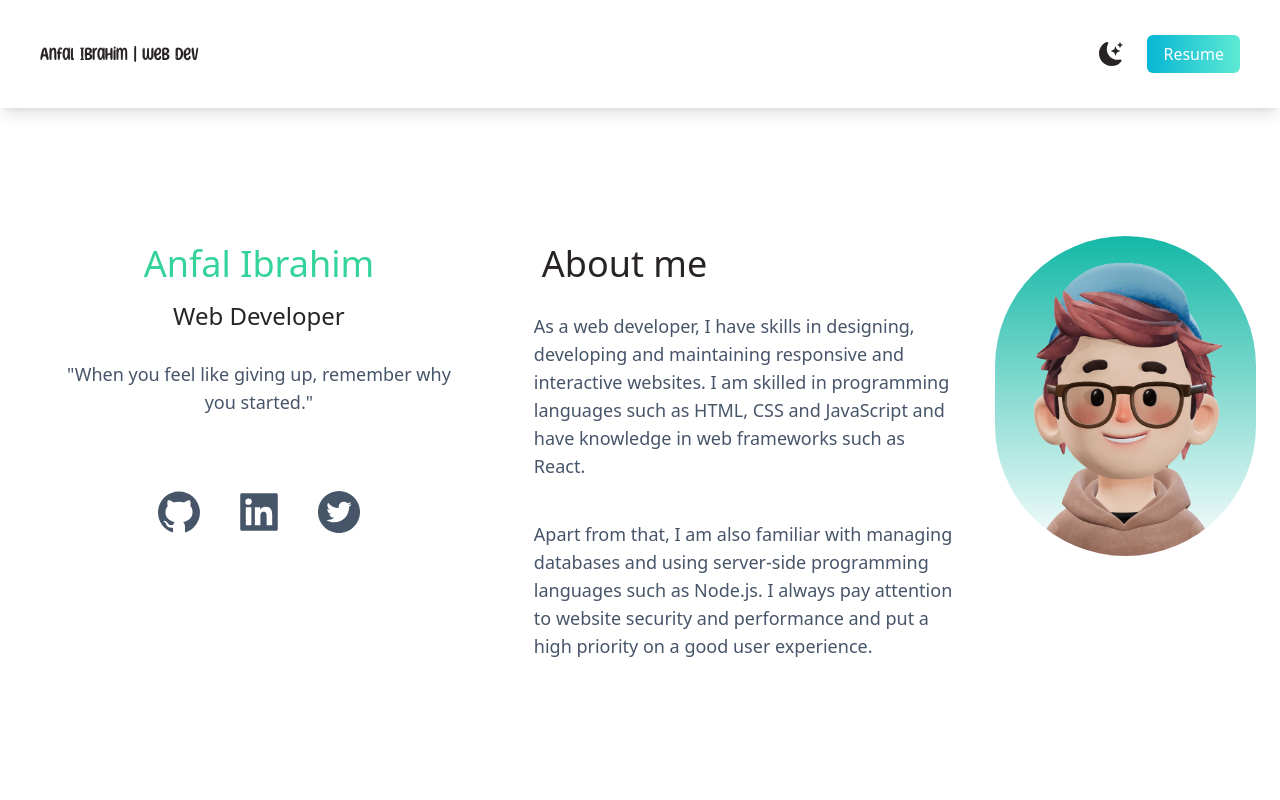
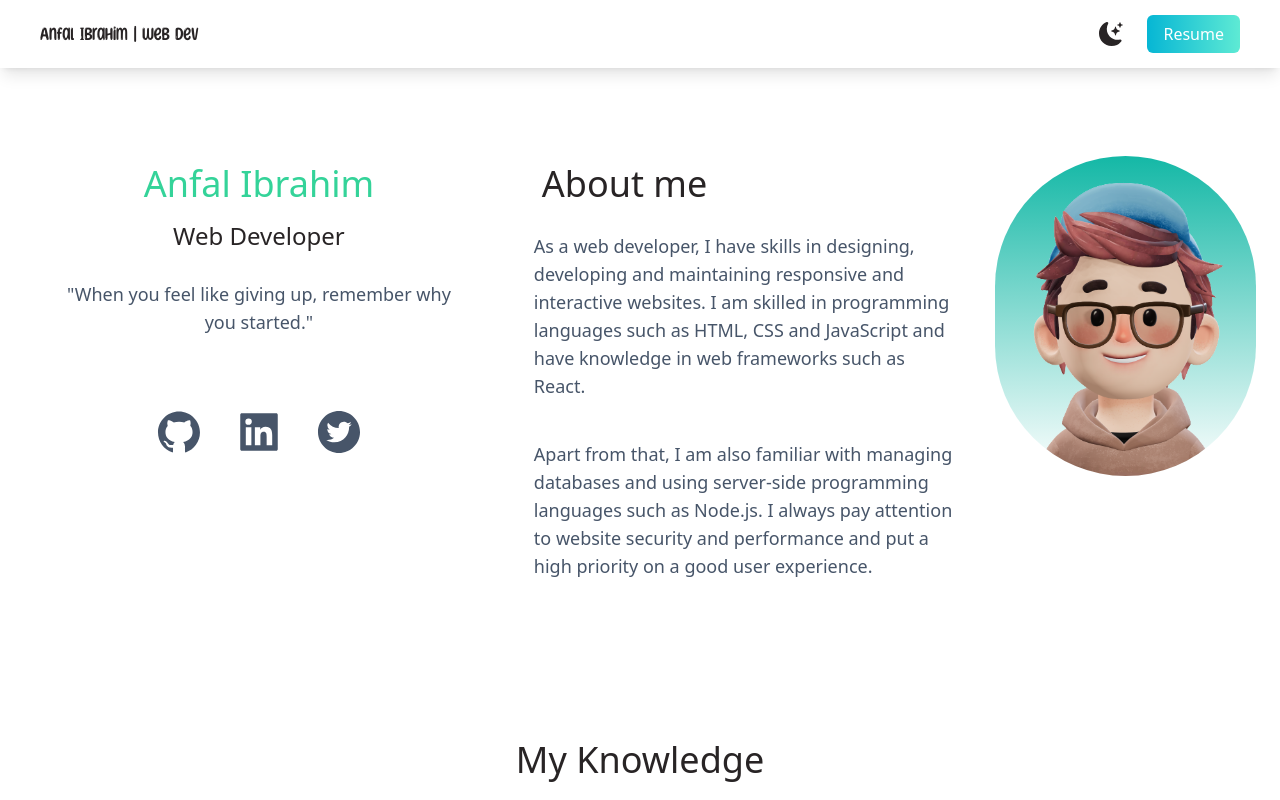
Before and after one commit to Anfalibrahim79/Portofolio-web, a Next.js app: page / in a window 1280 px wide. Shown: the top 800 px of the page. Built offline with nearby package versions, Linux system fonts and the light colour scheme.

Commit message:
update 7

```diff
--- a/src/pages/index.js
+++ b/src/pages/index.js
@@ -79,7 +79,7 @@ export default function Home() {
         <link rel="icon" href="/favicon.ico" />
       </Head>
       <main className='bg-white dark:bg-gray-500 ' data-theme={darkMode ? "night" : "retro"}>
-        <nav className='py-10 px-10 mb-12 flex justify-between items-center w-full shadow-lg '>
+        <nav className='py-10 md:py-5 px-10 mb-12 flex justify-between items-center w-full shadow-lg '>
           <h1 className='text-xl font-sunny'>
             Anfal Ibrahim | Web Dev
           </h1>
@@ -92,7 +92,7 @@ export default function Home() {
             </li>
           </ul>
         </nav>
-        <section className='px-6 md:py-10'>
+        <section className='px-6 '>
           <div className='flex flex-col md:flex-row' >
             {/*Hero Section */}
             <section className='min-h-max '>
```
